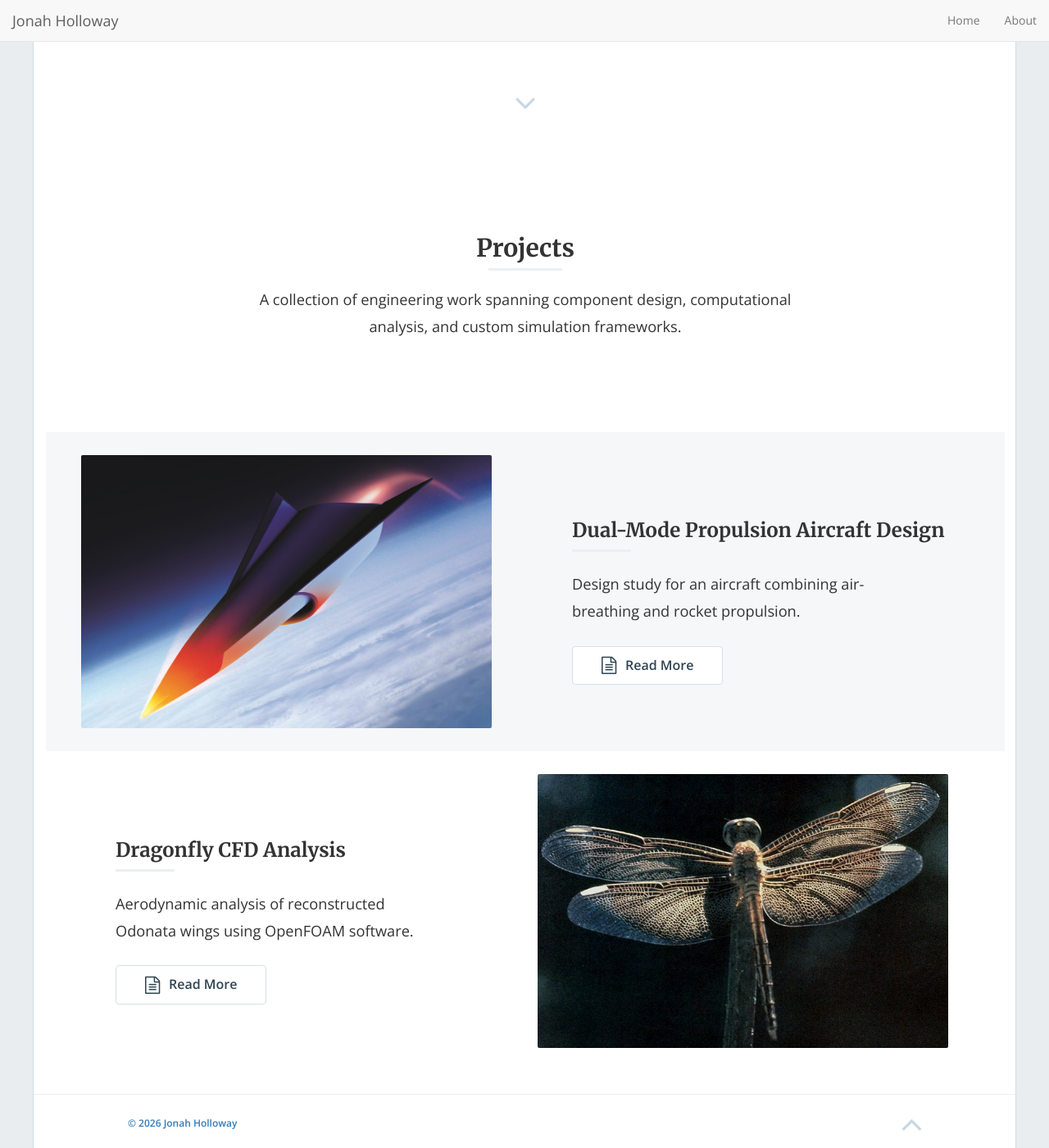
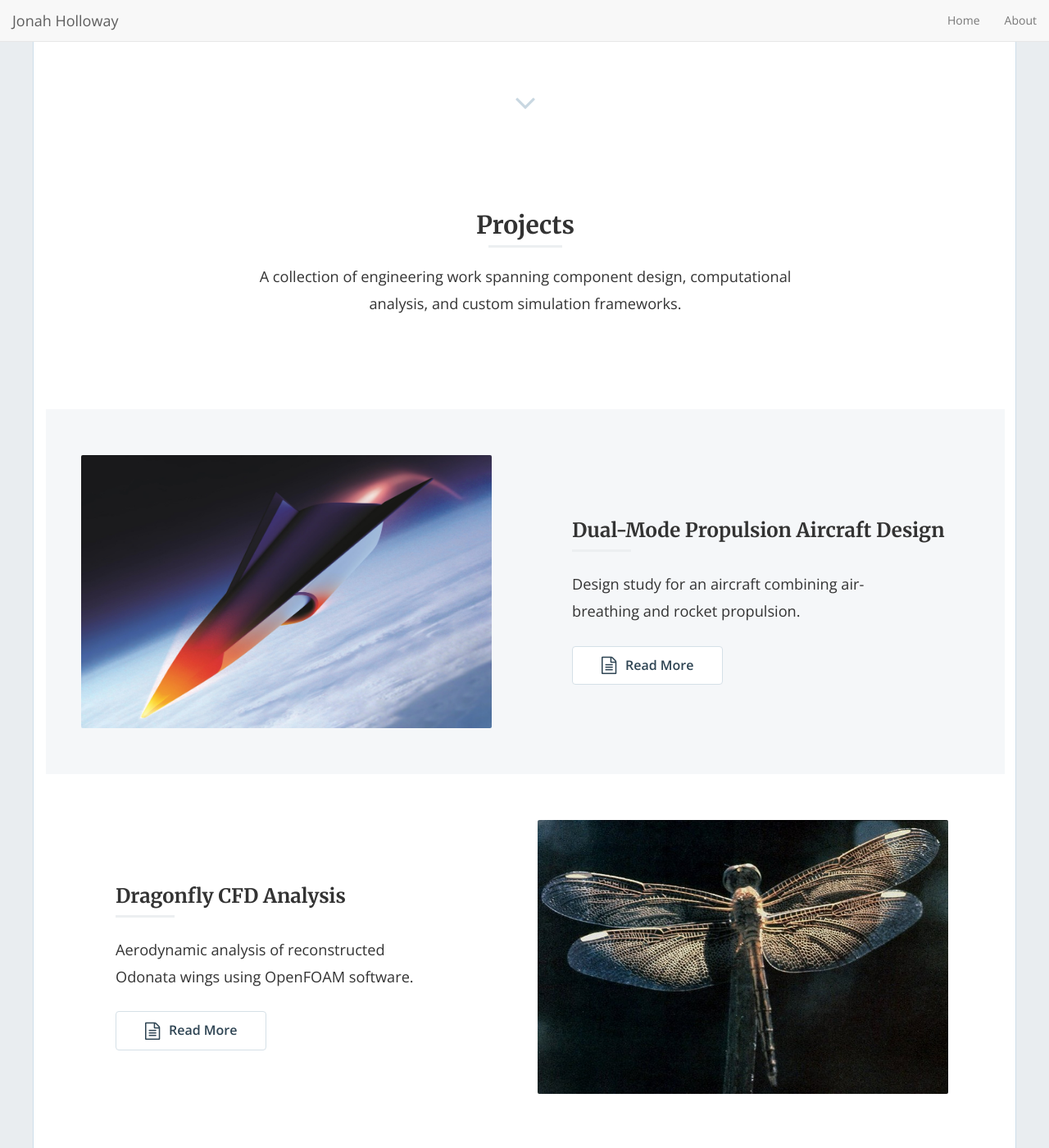
Before and after one commit to jonahholloway/jonahholloway.github.io, a Jekyll site: the page built from index.html, in a window 1280 px wide and 1400 px high, scrolled down 492 px. Shown: the whole window at 82% size. Built offline with Jekyll 4.4.1, drawn with Linux system fonts in a browser that asks for light colours; nearby versions of some CDN libraries; the list of posts is cut into pages by our own code.

Commit message:
Update style.scss

```diff
--- a/css/style.scss
+++ b/css/style.scss
@@ -206,7 +206,7 @@ button.btn, input.btn {
 	3.0 Posts
 --------------------------------------------------------------*/
 #portfolio .container {
-  margin-top: 10em;
+  margin-top: 8em;
   @include bp-xsmall {
     margin-top: 2em;
   }
@@ -314,7 +314,7 @@ button.btn, input.btn {
 }
 
 .wow {
-	padding: 2em 0;
+	padding: 4em 0;
   &:nth-child(even) {
     background-color: #f5f7f9;
   }
```
